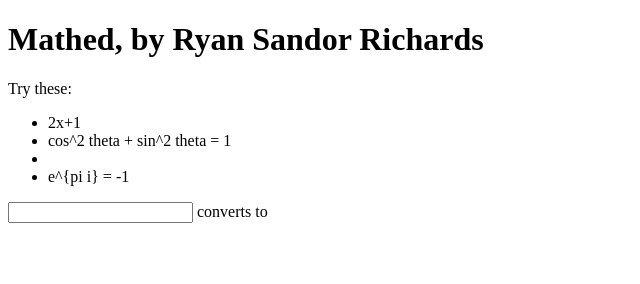
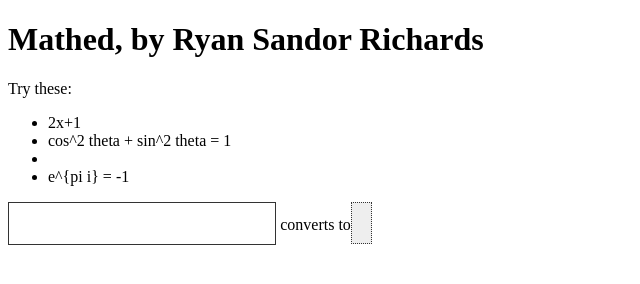
Before and after one commit to alieander/mathed, a plain HTML site: page index.html in a window 1280 px wide. Shown: the whole page, without its empty margins (0-640 px from the left). Drawn offline with Linux system fonts and the light colour scheme.

Commit message:
A little styling for the demo.

```diff
--- a/mathed.css
+++ b/mathed.css
@@ -2,3 +2,15 @@
  * mathed.css
  * By Ryan Sandor Richards
  */
+#mathin {
+  border: 1px solid #333;
+  padding: 0.5em;
+  font-size: 120%;
+}
+
+#mathout {
+  border: 1px dotted #333;
+  background-color: #eee;
+  padding: 0.5em;
+  font-size: 120%;
+}
```
